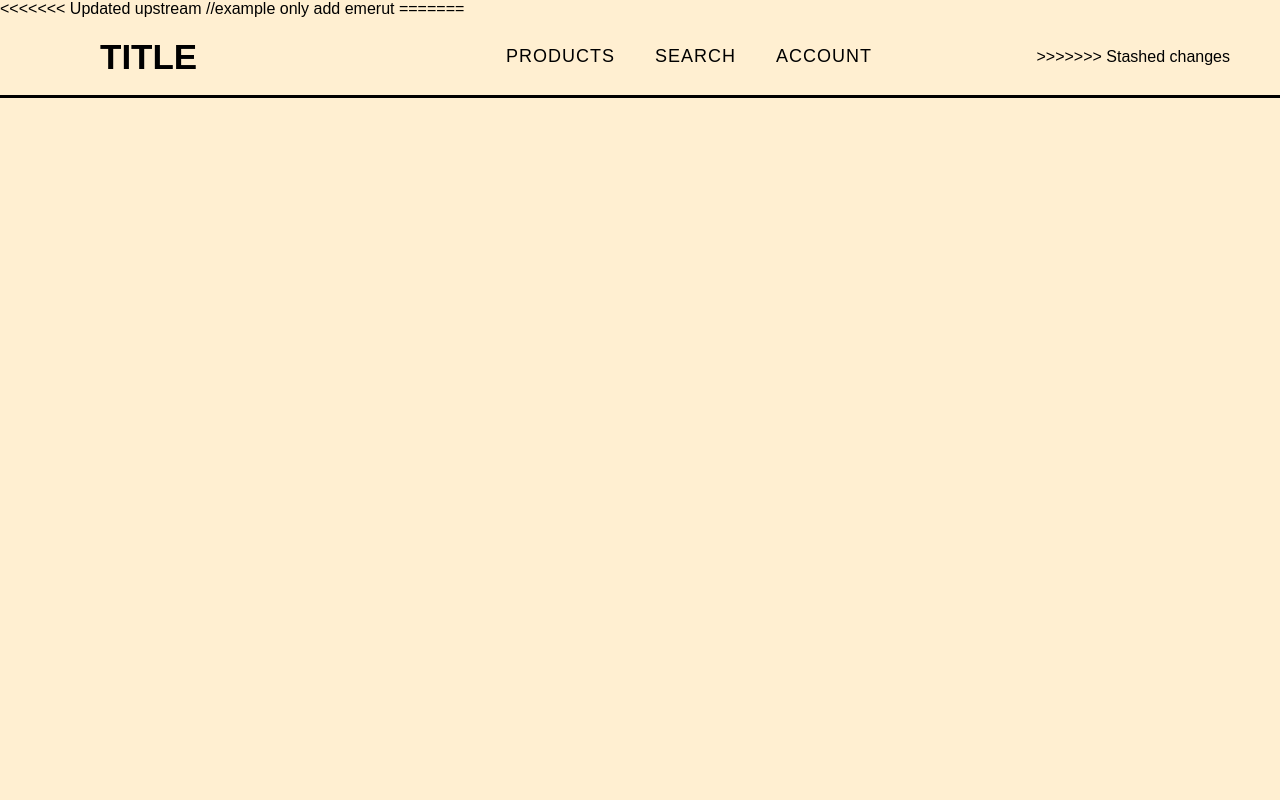
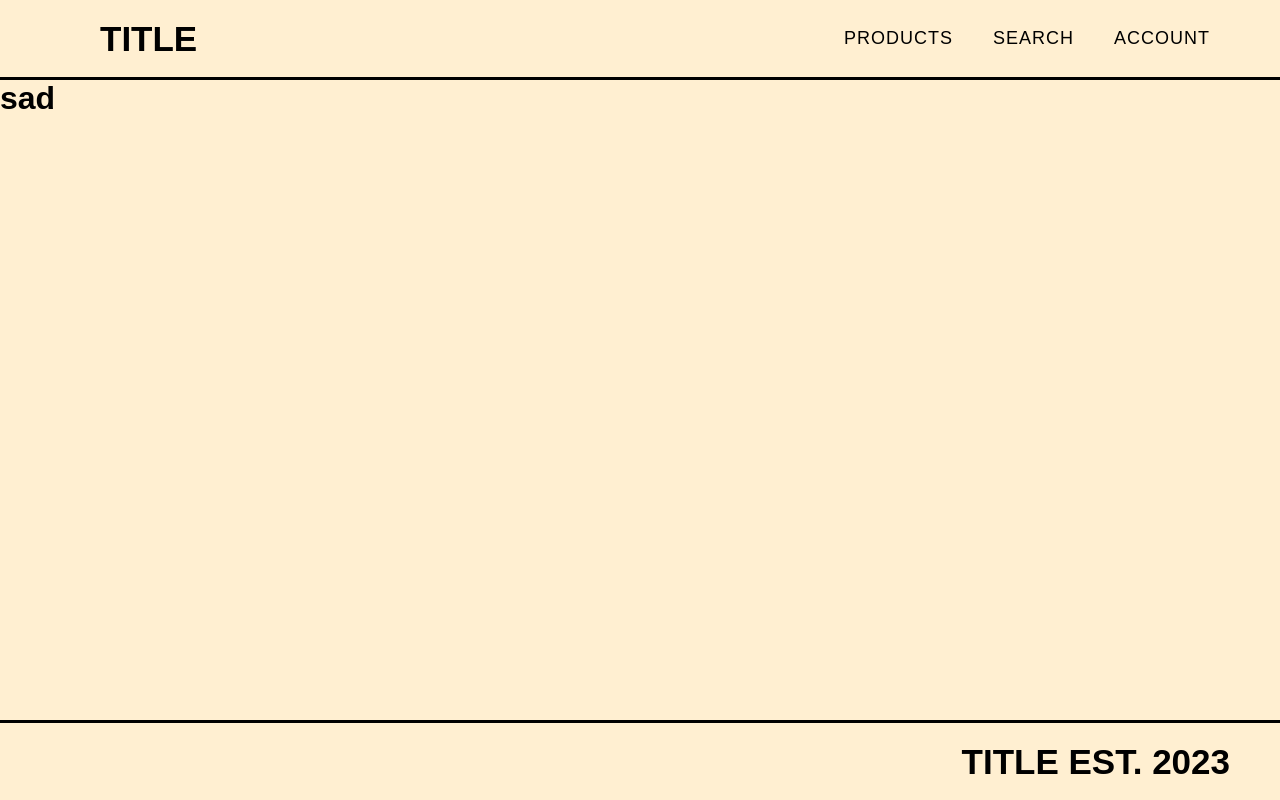
Before and after one commit to JuliaMelle/2ITG_grp2_LuzViMinda, a PHP site: page / in a window 1280 px wide. Run offline with PHP 8.4, Linux system fonts and the light colour scheme.

Commit message:
example footer

```diff
--- a/components/footer.php
+++ b/components/footer.php
@@ -0,0 +1,19 @@
+<!DOCTYPE html>
+<html lang="en">
+<head>
+    <meta charset="UTF-8">
+    <meta http-equiv="X-UA-Compatible" content="IE=edge">
+    <meta name="viewport" content="width=device-width, initial-scale=1.0">
+    <title>Footer</title>
+
+    <link rel="stylesheet" href="styles/global.css">
+    <link rel="stylesheet" href="styles/footer.css">
+</head>
+<body>
+    <footer>
+        <div class="footer">
+            TITLE EST. 2023
+        </div>
+    </footer>
+</body>
+</html>
--- a/components/navbar.php
+++ b/components/navbar.php
@@ -1,13 +1,10 @@
-<<<<<<< Updated upstream
-//example only add emerut
-=======
 <!DOCTYPE html>
 <html lang="en">
 <head>
     <meta charset="UTF-8">
     <meta http-equiv="X-UA-Compatible" content="IE=edge">
     <meta name="viewport" content="width=device-width, initial-scale=1.0">
-    <title>Document</title>
+    <title>Navbar</title>
 
     <link rel="stylesheet" href="styles/global.css">
     <link rel="stylesheet" href="styles/navbar.css">
@@ -34,4 +31,3 @@
         <script nomodule src="https://unpkg.com/ionicons@7.1.0/dist/ionicons/ionicons.js"></script>
 </body>
 </html>
->>>>>>> Stashed changes
--- a/index.php
+++ b/index.php
@@ -9,8 +9,9 @@
     <link rel="stylesheet" href="styles/global.css">
 </head>
 <body>
-<?php require_once 'components/navbar.php'?>
+    <div><?php require_once 'components/navbar.php'?></div>
+<div><h1>sad</h1></div>
+<div><?php require_once 'components/footer.php'?></div>
 
-<?php require_once 'components/footer.php'?>
 </body>
 </html>
--- /dev/null
+++ b/styles/footer.css
@@ -0,0 +1,22 @@
+
+footer {
+    /* FOOTER TO BOTTOM */
+    position: fixed;
+    left: 0;
+    bottom: 0;
+
+    /* FOOTER FLEX */
+    display: flex;
+    height: 80px;
+    width: 100%;
+    align-items: center;
+    justify-content: flex-end;
+    padding: 0 50px 0 100px;
+    flex-wrap: wrap;
+    border-top: 3px solid var(--black);
+}
+
+footer .footer {
+    font-size: 35px;
+    font-weight: 600;
+}
--- a/styles/global.css
+++ b/styles/global.css
@@ -24,11 +24,11 @@ body {
 }
 
 /* MEDIUM DEVICES*/
-@media (min-width: 768px) {
+@media (max-width: 768px) {
 
 }
 
 /* LARGE DEVICES */
-@media (min-width: 1024px) {
+@media (max-width: 1024px) {
 
 }
--- a/styles/navbar.css
+++ b/styles/navbar.css
@@ -44,13 +44,13 @@ input[type="checkbox"] {
     display: none;
 }
 
-@media (max-width: 1000px) {
+@media (max-width: 1024px) {
     nav{
       padding: 0 40px 0 50px;
     }
 }
 
-@media (max-width: 920px) {
+@media (max-width: 768px) {
     nav .menu-btn i{
       display: block;
     }
```
